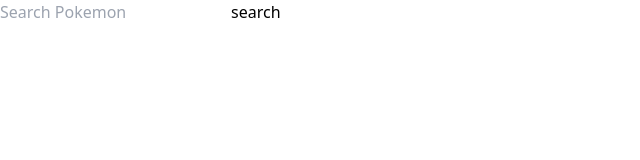
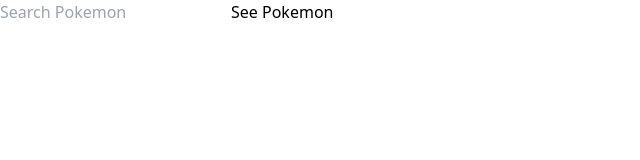
Before and after one commit to JaoShiGitHub/pokemon-search, a Next.js app in the folder client/: page / in a window 1280 px wide. Shown: the top 160 px of the page, without its empty margins (0-640 px from the left). Built offline with nearby package versions, Linux system fonts and the light colour scheme.

Commit message:
Link to Pokemon

```diff
--- a/client/app/components/SearchBar.js
+++ b/client/app/components/SearchBar.js
@@ -1,28 +1,27 @@
 "use client";
 
 import { useState } from "react";
-import { useRouter } from "next/navigation";
+import Link from "next/link";
+import React from "react";
 
 function SearchBar() {
-  const router = useRouter();
-  const [inputSearch, setInputSearch] = useState("");
+  const [pokemonKeyword, setPokemonKeyword] = useState("");
 
-  const handleInputSearch = (e) => setInputSearch(e.target.value);
-
-  const handleOnClickSearchBtn = async () => {
-    const keyword = inputSearch;
-    router.push(`/results/${keyword}`);
+  const handleInputSearch = (e) => {
+    setPokemonKeyword(e.target.value);
   };
 
   return (
     <div>
       <input
         type="text"
-        value={inputSearch}
+        value={pokemonKeyword}
         placeholder="Search Pokemon"
         onChange={handleInputSearch}
       />
-      <button onClick={handleOnClickSearchBtn}>search</button>
+      <Link href={{ pathname: "/pokemon", query: { name: pokemonKeyword } }}>
+        See Pokemon
+      </Link>
     </div>
   );
 }
```
